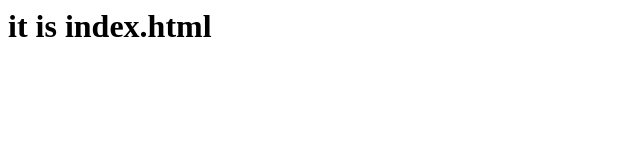
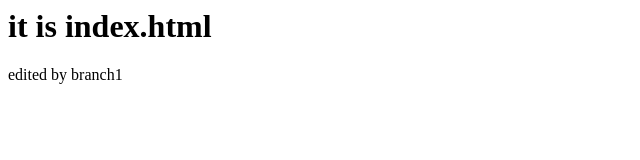
Before and after one commit to atabaeph/test, a plain HTML site: page index.html in a window 1280 px wide. Shown: the whole page, without its empty margins (0-640 px from the left). Drawn offline with Linux system fonts and the light colour scheme.

Commit message:
add some changes from branch1

```diff
--- a/index.html
+++ b/index.html
@@ -1 +1,2 @@
 <h1> it is index.html</h1>
+<p> edited by branch1 </p>
```
